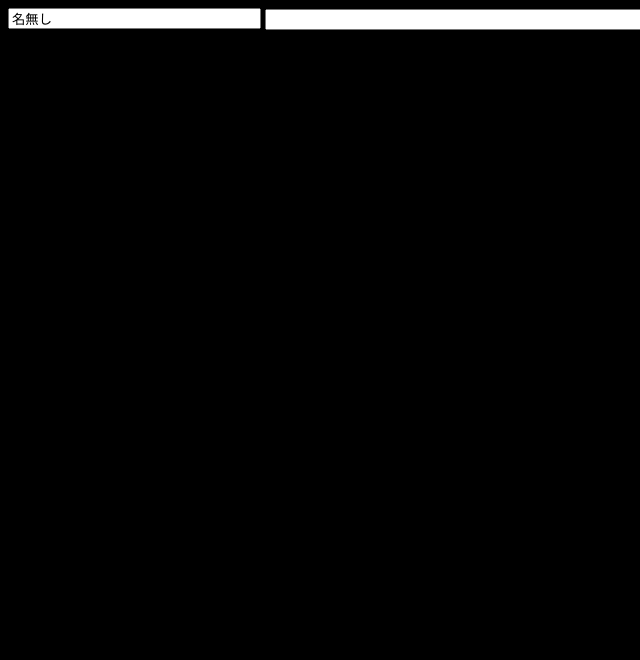
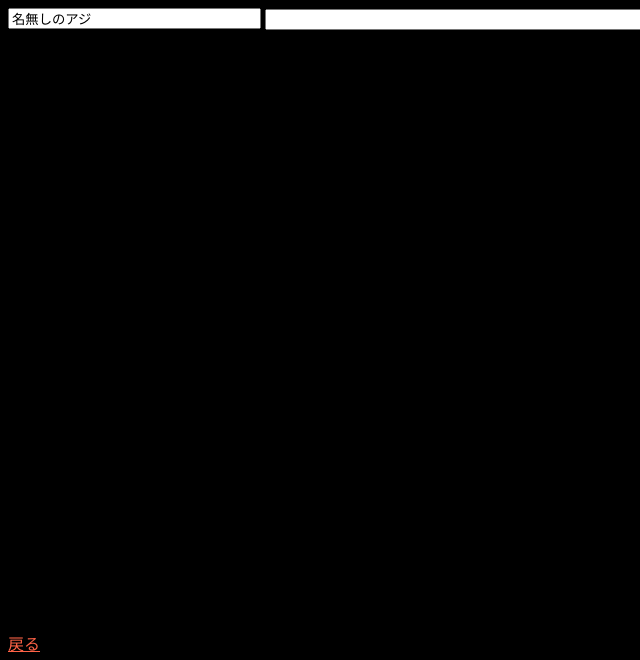
Before and after one commit to 85yago/go_small_chat, a plain HTML site: page public/chat.html in a window 1280 px wide. Shown: the part 383-1043 px from the top of the page, 0-640 px from the left. Before the commit the page ends 800 px from the top, so only its background shows below. Drawn offline with Linux system fonts and the light colour scheme.

Commit message:
デフォルト名を変更、戻るを追加

```diff
--- a/public/chat.css
+++ b/public/chat.css
@@ -18,3 +18,12 @@ p {
   width: 70%;
   box-sizing: border-box;
 }
+
+#message_area{
+  overflow: hidden;
+  height: 75vh;
+}
+
+#back{
+  color: tomato;
+}
--- a/public/chat.html
+++ b/public/chat.html
@@ -10,13 +10,17 @@
     <h1>GSC</h1>
     <p><img src="https://placehold.jp/500x300.png"></p>
     <form>
-        <input type="text" id="input_name" name="name" value="名無し" required>
+        <input type="text" id="input_name" name="name" value="名無しのアジ" required>
         <input type="text" id="input_message" name="message" required autocomplete="off">
         <button id="send">送信</button>
     </form>
 
     <div id="message_area">
     </div>
+
+    <div>
+      <a id="back" href="javascript:history.back()">戻る</a>
+    </div>
     <script type="text/javascript" src="./chat.js"></script>
   </body>
 </html>
```
